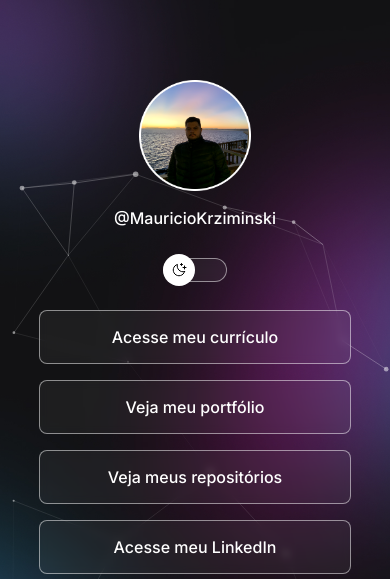
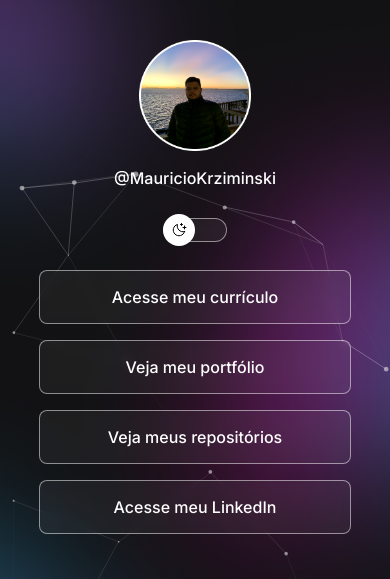
Before and after one commit to MauricioKrziminski/MauricioKrziminski.github.io, a plain HTML site: page index.html in a window 390 px wide. Shown: the top 579 px of the page. Drawn offline with nearby package versions, Linux system fonts and the light colour scheme.

Commit message:
fix responsive

```diff
--- a/style.css
+++ b/style.css
@@ -30,6 +30,7 @@ body {
   background-position: top center;
   background-size: cover;
   margin: 0;
+  overflow: hidden;
 }
 
 /* ---- particles.js container ---- */
@@ -51,7 +52,7 @@ body * {
 
 #container {
   width: 360px;
-  margin: 56px auto 0px;
+  margin: 16px auto 0px;
   padding: 0px 24px;
 }
 
```
